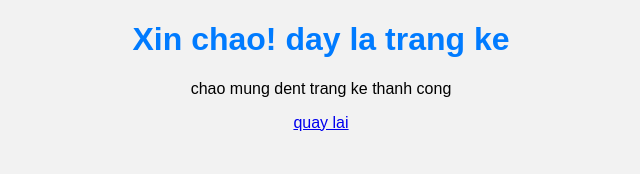
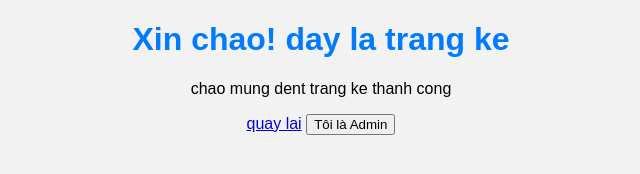
Before and after one commit to peomera/webdongian, a plain HTML site: page trangke.html in a window 1280 px wide. Shown: the whole page, without its empty margins (319-959 px from the left). Drawn offline with Linux system fonts and the light colour scheme.

Commit message:
Update trangke.html

```diff
--- a/trangke.html
+++ b/trangke.html
@@ -10,5 +10,22 @@ href="style.css">
     <h1>Xin chao! day la trang ke</h1>
     <p>chao mung dent trang ke thanh cong</p>
     <a href="index.html" class="next-button">quay lai</a>
+    <button onclick="enableAdmin()">Tôi là Admin</button>
+
+<script>
+  function enableAdmin() {
+    const password = prompt("Nhập mật khẩu admin:");
+    if (password === "1234") {
+      alert("Chế độ admin được bật. Bạn có thể chỉnh sửa văn bản.");
+
+      // Cho phép sửa nội dung trang
+      document.body.contentEditable = "true";
+      document.designMode = "on";
+    } else {
+      alert("Sai mật khẩu!");
+    }
+  }
+</script>
+
 </body>
 </html>
```
